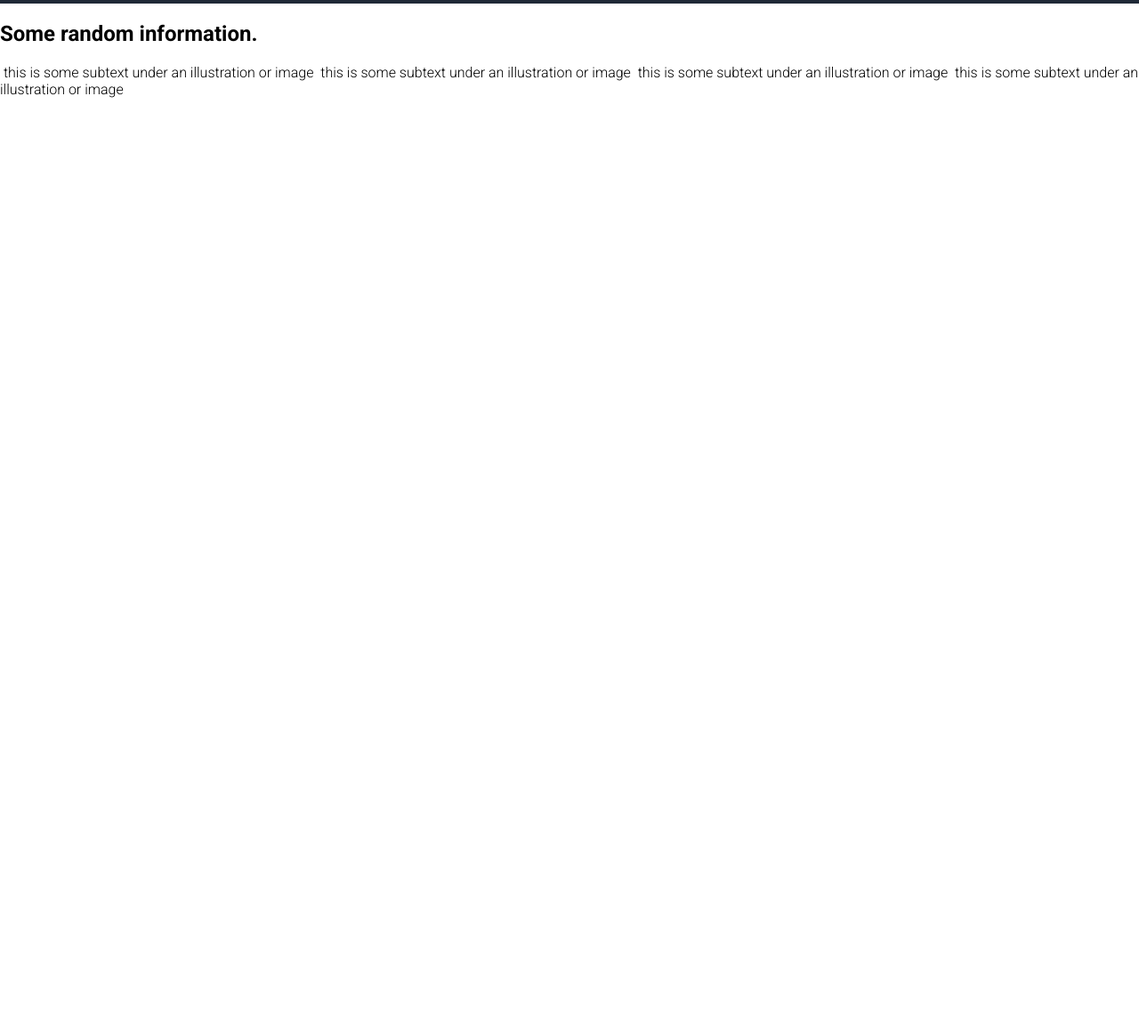
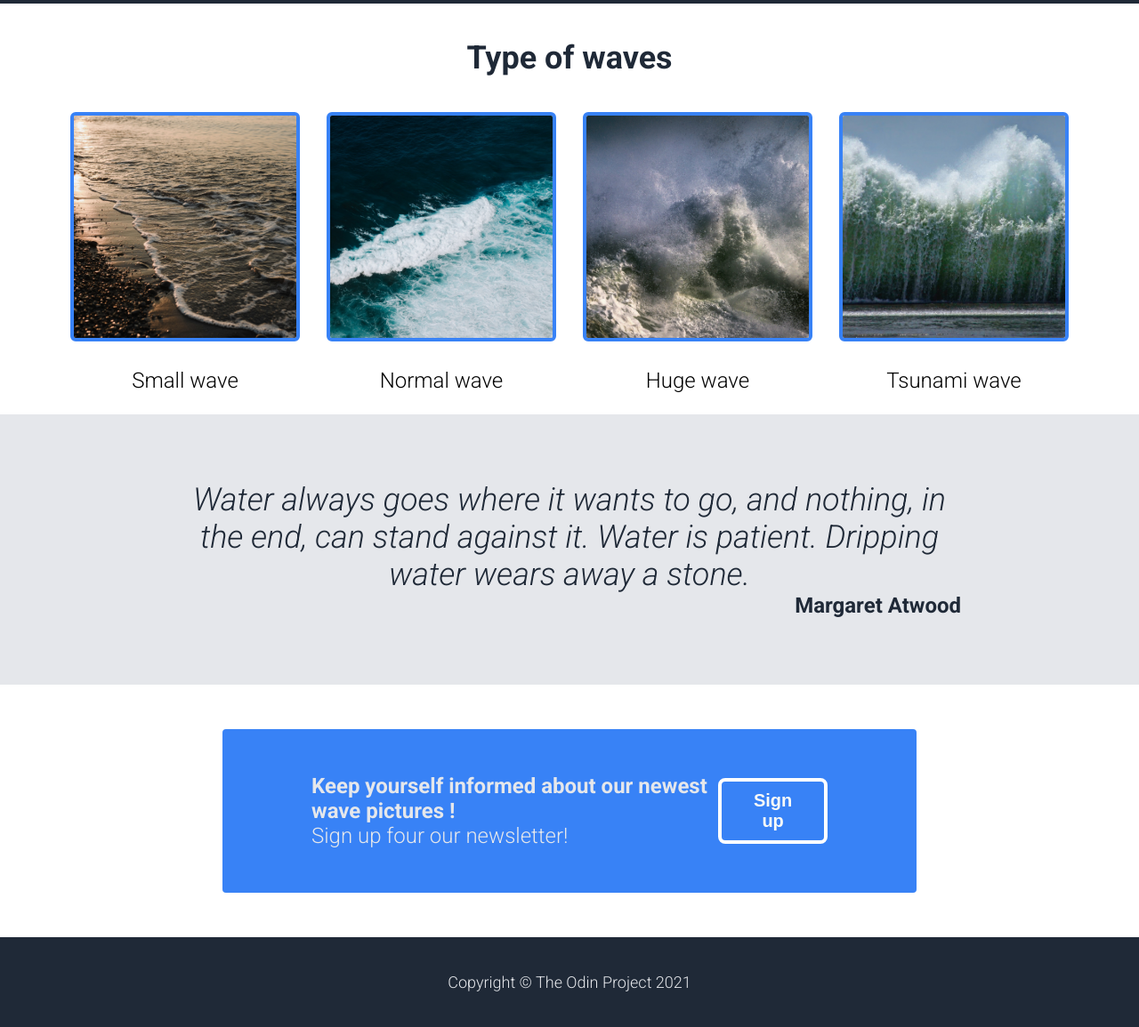
Before and after one commit to bloodor/flexbox-homepage, a plain HTML site: page index.html in a window 1280 px wide. Shown: the part 456-1611 px from the top of the page at 89% size. Before the commit the page ends 800 px from the top, so only its background shows below. Drawn offline with Linux system fonts and the light colour scheme.

Commit message:
done with the page and added credits for pics used

```diff
--- a/index.html
+++ b/index.html
@@ -3,6 +3,7 @@
 <head>
     <meta charset="UTF-8">
     <meta name="viewport" content="width=device-width, initial-scale=1.0">
+    <link rel="icon" href="./images/wave-logo.webp">
     <link rel="stylesheet" href="style.css">
     <link rel="preconnect" href="https://fonts.googleapis.com">
     <link rel="preconnect" href="https://fonts.gstatic.com" crossorigin>
@@ -27,21 +28,48 @@
             This website has some subtext that goes here under the main title. It's a smaller font and the color is lower contrast.
             <button>Sign up</button>
         </div>
-        <img class="big-picture" src="./images/big-wave.jpg" alt="Beautiful picture of a huge wave">
+        <img src="./images/big-wave.jpg" alt="Beautiful picture of a huge wave">
     </div>
 
-    <div class="information">
-        <h2>Some random information.</h2>
-        <div>
-            <img src="" alt="">
-            this is some subtext under an illustration or image
-            <img src="" alt="">
-            this is some subtext under an illustration or image
-            <img src="" alt="">
-            this is some subtext under an illustration or image
-            <img src="" alt="">
-            this is some subtext under an illustration or image
+    <div class="layer2">
+        <div class="layer2-header">
+            Type of waves
         </div>
+        <div class="layer2-content">
+            <div class="layer2-card">
+                <img src="./images/small-wave.jpg" alt="A picture of small waves landing on the beach">
+                <p>Small wave</p>
+            </div>
+            <div class="layer2-card">
+                <img src="./images/medium-wave.jpg" alt="A picture of medium waves still at shore">
+                <p>Normal wave</p>
+            </div>
+            <div class="layer2-card">
+                <img src="./images/huge-wave.jpg" alt="A picture of a huge wave">
+                <p>Huge wave</p>
+            </div>
+            <div class="layer2-card">
+                <img src="./images/tsunami-wave.jpg" alt="A picture of a scary tsunami wave">
+                <p>Tsunami wave</p>
+            </div>
+        </div>
+    </div>
+
+    <div class="quote-layer">
+        Water always goes where it wants to go, and nothing, in the end, can stand against it. Water is patient. Dripping water wears away a stone.
+        <div class="quote-signature">Margaret Atwood</div>
+    </div>
+
+    <div class="call-to-action">
+        <div class="content">
+            Keep yourself informed about our newest wave pictures !
+            <p>Sign up four our newsletter!</p>
+        </div>
+        <button>Sign up</button>
+    </div>
+
+    <div class="footer">
+        Copyright © The Odin Project 2021
     </div>
 </body>
 </html>
--- a/style.css
+++ b/style.css
@@ -1,13 +1,16 @@
 body {
-    font-family: 'Roboto', sans-serif;
+    font-family: 'Roboto', arial;
     margin: 0;
+
+    text-align: center;
 }
 
-a {
+.header a {
     text-decoration: none;
     color: #E5E7EB;
     font-size: 18px;
     padding: 16px;
+    font-family: 'Roboto', arial;
 }
 
 .logo {
@@ -51,6 +54,7 @@ h1 {
     justify-content: space-between;
     gap: 50px;
     height: 350px;
+    text-align: left;
 }
 
 .hero-left {
@@ -69,7 +73,95 @@ button {
     color: #F9FAF8;
 }
 
-.big-picture {
-    height: 300px;
+.hero img {
+    width: 600px;
+    height: 350px;
     flex-shrink: 1;
 }
+
+.layer2 {
+    display: flex;
+    flex-direction: column;
+    justify-content: center;
+    align-items: center;
+}
+
+.layer2-header {
+    font-size: 36px;
+    font-weight: 900;
+    color: #1F2937;
+    padding: 40px;
+}
+
+.layer2-content {
+    display: flex;
+    flex-wrap: wrap;
+    justify-content: center;
+    align-items: center;
+
+    gap: 30px;
+
+    font-size: 24px;
+}
+
+.layer2-content img {
+    width: 250px;
+    height: 250px;
+    border: 4px solid #3882F6;
+    border-radius: 6px;
+    object-fit: cover;
+}
+
+.quote-layer {
+    display: flex;
+    flex-direction: column;
+    justify-content: center;
+    align-items: center;
+
+    padding: 75px 200px;
+
+
+    background-color: #E5E7EB;
+    font-size: 36px;
+    font-style: italic;
+    color: #1F2937;
+}
+
+.quote-signature {
+    font-size: 24px;
+    font-weight: 700;
+    align-self: end;
+    font-style: normal;
+}
+
+.call-to-action {
+    background-color: #3882F6;
+    color: #E5E7EB;
+    margin: 50px 250px;
+    padding: 50px 100px;
+    border-radius: 4px;
+
+    display: flex;
+    justify-content: space-between;
+    align-items: center;
+    text-align: left;
+    font-size: 24px;
+    font-weight: 700;
+
+}
+
+.call-to-action button {
+    border: 4px solid white;
+}
+
+.call-to-action p {
+    font-weight: 300;
+    margin: 0;
+}
+
+.footer {
+    background-color: #1F2937;
+    color: #E5E7EB;
+    font-size: 18px;
+    padding: 40px 0;
+}
```
Also changed, not shown: images/huge-wave.jpg (added), images/medium-wave.jpg (added), images/small-wave.jpg (added), images/tsunami-wave.jpg (added), 1 other file.
